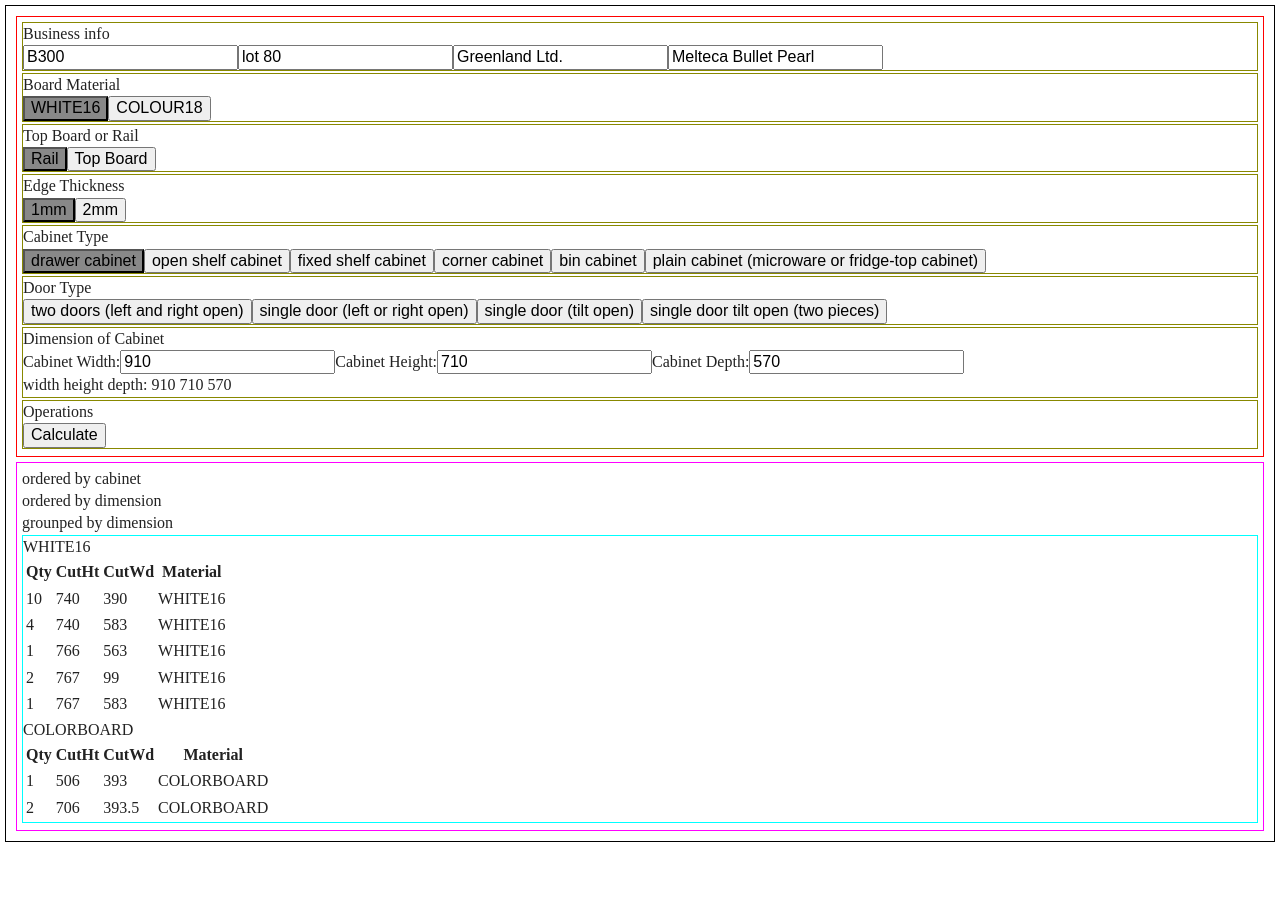
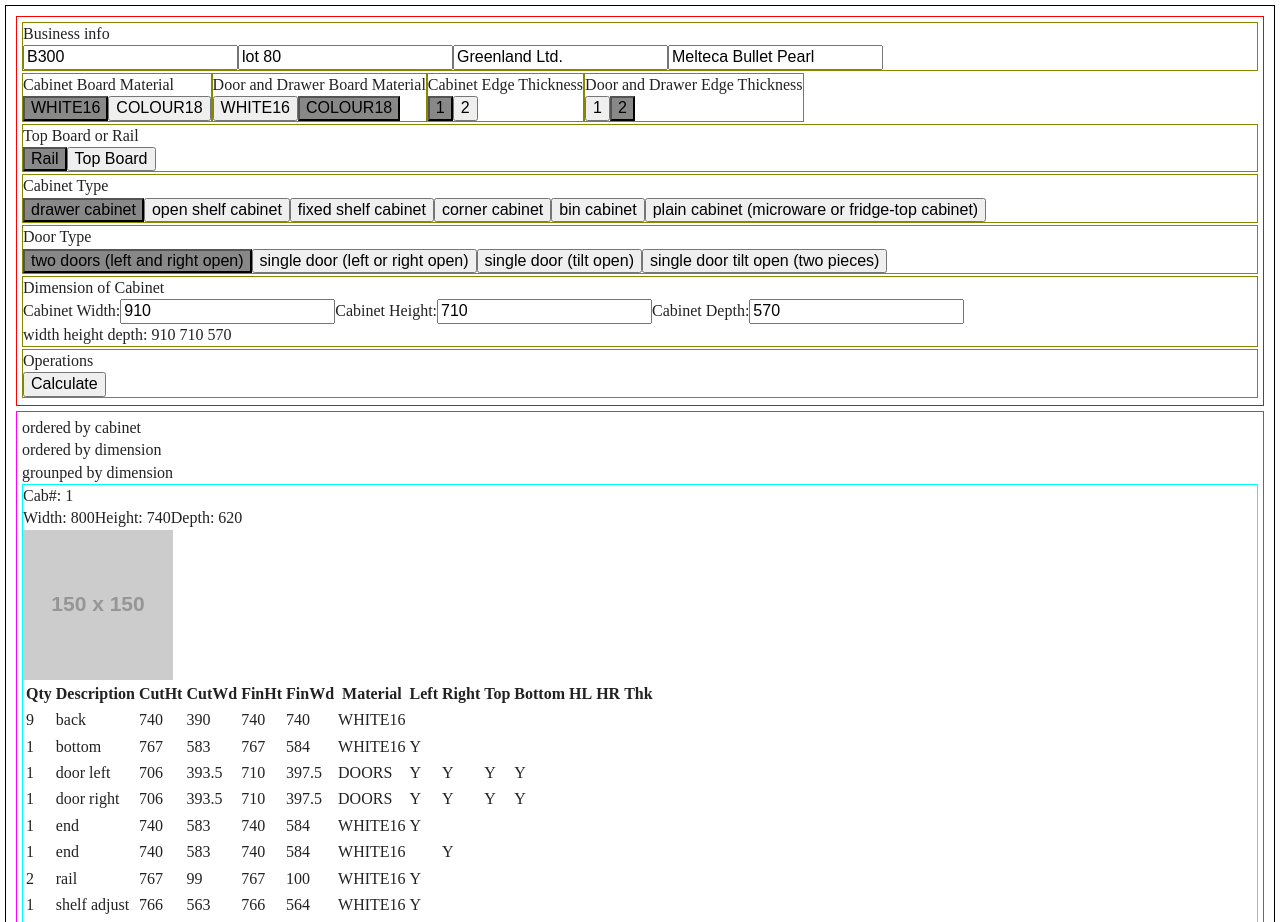
Before and after one commit to guanzhou-zhao/calculate-cabinet-plan, a React app: page / in a window 1280 px wide. Shown: the top 922 px of the page. Before the commit the page ends 847 px from the top, so only its background shows below. Built offline with nearby package versions, Linux system fonts and the light colour scheme; placeholder pictures from the web are drawn by us.

Commit message:
All button works, fix issues #28, #29

```diff
--- a/css/components.css
+++ b/css/components.css
@@ -14,6 +14,10 @@ body {
 .ctl-part {
   margin-bottom: 2px;
   border: 1px solid #880;
+}
+
+.ctl-part.ctl-part-inline {
+  display: inline-block;
 }
 
 .ctl-part .button-isActive {
--- a/data/fake.js
+++ b/data/fake.js
@@ -15,18 +15,20 @@ var state = {
     ]
   },
   calcInfo: {
-    is16: true,
+    isCab16: true,
+    isDoor16: false,
+    isCab1mm: true,
+    isDoor1mm: false,
     isRail: true,
-    is1mm: true,
     cabType: 'dr',
-    doorType: '',
+    doorType: 'two',
     dimension: {
       width: 910,
       height: 710,
       depth: 570
     }
   },
-  activeList: 'quantity',
+  activeList: 'cabinet',
   calcResult: [
     {
       cabNum: '1',
--- a/data/rules.js
+++ b/data/rules.js
@@ -6,19 +6,37 @@ export default {
         desc: 'back',
         qty: 1,
         cutHt: 'height',
-        cutWd: 'width-1'
+        cutWd: 'width-1',
+        edge: {
+          L: false,
+          R: false,
+          T: false,
+          B: false
+        }
       },
       {
         desc: 'end',
         qty: 2,
         cutHt: 'height',
-        cutWd: 'depth-b-e'
+        cutWd: 'depth-cabBoard-cabEdge',
+        edge: {
+          L: true,
+          R: false,
+          T: false,
+          B: false
+        }
       },
       {
         desc: 'bottom',
         qty: 1,
-        cutHt: 'width-b*2',
-        cutWd: 'depth-b-e'
+        cutHt: 'width-cabBoard*2',
+        cutWd: 'depth-cabBoard-cabEdge',
+        edge: {
+          L: true,
+          R: false,
+          T: false,
+          B: false
+        }
       }
     ]
   },
@@ -28,8 +46,14 @@ export default {
       {
         desc: 'rail',
         qty: 2,
-        cutHt: 'width-b*2',
-        cutWd: '100'
+        cutHt: 'width-cabBoard*2',
+        cutWd: '100',
+        edge: {
+          L: true,
+          R: false,
+          T: false,
+          B: false
+        }
       }
     ]
   },
@@ -40,25 +64,49 @@ export default {
         desc: 'drawer bottom top',
         qty: 1,
         cutHt: 'width-108',
-        cutWd: '442'
+        cutWd: '442',
+        edge: {
+          L: false,
+          R: false,
+          T: false,
+          B: false
+        }
       },
       {
         desc: 'drawer bottom',
         qty: 2,
         cutHt: 'width-108',
-        cutWd: '492'
+        cutWd: '492',
+        edge: {
+          L: false,
+          R: false,
+          T: false,
+          B: false
+        }
       },
       {
         desc: 'drawer back top',
         qty: 1,
         cutHt: '70',
-        cutWd: 'width-120'
+        cutWd: 'width-120',
+        edge: {
+          L: false,
+          R: false,
+          T: true,
+          B: false
+        }
       },
       {
         desc: 'drawer back',
         qty: 2,
         cutHt: '145',
-        cutWd: 'width-120'
+        cutWd: 'width-120',
+        edge: {
+          L: false,
+          R: false,
+          T: true,
+          B: false
+        }
       }
     ]
   },
@@ -69,13 +117,27 @@ export default {
         desc: 'drawer front top',
         qty: 1,
         cutHt: '168',
-        cutWd: 'width-e*2-2'
+        cutWd: 'width-doorEdge*2-2',
+        isDoorOrDrawer: true,
+        edge: {
+          L: true,
+          R: true,
+          T: true,
+          B: true
+        }
       },
       {
         desc: 'drawer front',
         qty: 2,
         cutHt: '262',
-        cutWd: 'width-e*2-2'
+        cutWd: 'width-doorEdge*2-2',
+        isDoorOrDrawer: true,
+        edge: {
+          L: true,
+          R: true,
+          T: true,
+          B: true
+        }
       }
     ]
   }
--- a/src/components/App.js
+++ b/src/components/App.js
@@ -12,6 +12,7 @@ export default class App extends Component {
     this.handleListChange = this.handleListChange.bind(this);
     this.handleCalcDimensionChange = this.handleCalcDimensionChange.bind(this);
     this.handleCalculate = this.handleCalculate.bind(this);
+    this.handleButtonClick = this.handleButtonClick.bind(this);
   }
   handleListChange(newActiveList) {
     this.setState({
@@ -35,12 +36,21 @@ export default class App extends Component {
     });
     this.setState(newState);
   }
+  handleButtonClick(prop, value) {
+    var newState = update(this.state, {
+      calcInfo: {
+        [prop]:  {$set: value}
+      }
+    });
+    this.setState(newState);
+  }
   render () {
     return (
       <div>
         <ControlForm
           handleCalcDimensionChange = {this.handleCalcDimensionChange}
           handleCalculate = {this.handleCalculate}
+          handleButtonClick = {this.handleButtonClick}
           customer = {this.state.customer}
           calcInfo = {this.state.calcInfo} />
         <Lists
--- a/src/components/CabinetList.js
+++ b/src/components/CabinetList.js
@@ -20,7 +20,7 @@ export default class CabinetList extends Component {
             <td>{p.edge.B ? 'Y' : ''}</td>
             <td> </td>
             <td> </td>
-            <td></td>
+            <td>{p.edge.thk}</td>
         </tr>)
       }
     return rows;
@@ -51,10 +51,10 @@ export default class CabinetList extends Component {
                                 <th>FinHt</th>
                                 <th>FinWd</th>
                                 <th>Material</th>
-                                <th>L</th>
-                                <th>R</th>
-                                <th>T</th>
-                                <th>B</th>
+                                <th>Left</th>
+                                <th>Right</th>
+                                <th>Top</th>
+                                <th>Bottom</th>
                                 <th>HL</th>
                                 <th>HR</th>
                                 <th>Thk</th>
--- a/src/components/ControlForm.js
+++ b/src/components/ControlForm.js
@@ -6,6 +6,7 @@ export default class ControlForm extends Component {
     var calcInfo = this.props.calcInfo;
     var handleCalcDimensionChange = this.props.handleCalcDimensionChange;
     var handleCalculate = this.props.handleCalculate;
+    var handleButtonClick = this.props.handleButtonClick;
     return (
       <div className="l-top ctl">
           <div className="ctl-part">
@@ -17,45 +18,59 @@ export default class ControlForm extends Component {
                   <input type="text" name="board-color" placeholder="18mm board color" defaultValue={customer.colorBoard[0].color}/>
               </div>
           </div>
-          <div className="ctl-part">
-              <span className="ctl-part-header">Board Material</span>
+          <div className="ctl-part ctl-part-inline">
+              <span className="ctl-part-header">Cabinet Board Material</span>
               <div className="ctl-part-inputs">
-                  <input type="button" defaultValue="WHITE16" className={calcInfo.is16 ? 'button-isActive' : ''}/>
-                  <input type="button" defaultValue="COLOUR18" className={calcInfo.is16 ? ' ' : 'button-isActive'}/>
+                  <input type="button" onClick={()=>{handleButtonClick('isCab16', true)}} defaultValue="WHITE16" className={calcInfo.isCab16 ? 'button-isActive' : ''}/>
+                  <input type="button" onClick={()=>{handleButtonClick('isCab16', false)}} defaultValue="COLOUR18" className={calcInfo.isCab16 ? ' ' : 'button-isActive'}/>
+              </div>
+          </div>
+          <div className="ctl-part ctl-part-inline">
+              <span className="ctl-part-header">Door and Drawer Board Material</span>
+              <div className="ctl-part-inputs">
+                  <input type="button" onClick={()=>{handleButtonClick('isDoor16',true)}} defaultValue="WHITE16" className={calcInfo.isDoor16 ? 'button-isActive' : ''}/>
+                  <input type="button" onClick={()=>{handleButtonClick('isDoor16', false)}} defaultValue="COLOUR18" className={calcInfo.isDoor16 ? ' ' : 'button-isActive'}/>
+              </div>
+          </div>
+          <div className="ctl-part ctl-part-inline">
+              <span className="ctl-part-header">Cabinet Edge Thickness</span>
+              <div className="ctl-part-inputs">
+                  <input type="button" onClick={()=>{handleButtonClick('isCab1mm', true)}} defaultValue="1" className={calcInfo.isCab1mm ? 'button-isActive' : ''}/>
+                  <input type="button" onClick={()=>{handleButtonClick('isCab1mm', false)}} defaultValue="2" className={calcInfo.isCab1mm ? ' ' : 'button-isActive'}/>
+              </div>
+          </div>
+          <div className="ctl-part ctl-part-inline">
+              <span className="ctl-part-header">Door and Drawer Edge Thickness</span>
+              <div className="ctl-part-inputs">
+                  <input type="button" onClick={()=>{handleButtonClick('isDoor1mm', true)}} defaultValue="1" className={calcInfo.isDoor1mm ? 'button-isActive' : ''}/>
+                  <input type="button" onClick={()=>{handleButtonClick('isDoor1mm', false)}} defaultValue="2" className={calcInfo.isDoor1mm ? ' ' : 'button-isActive'}/>
               </div>
           </div>
           <div className="ctl-part">
               <span className="ctl-part-header">Top Board or Rail</span>
               <div className="ctl-part-inputs">
-                  <input type="button" defaultValue="Rail" className={calcInfo.isRail ? 'button-isActive' : ''}/>
-                  <input type="button" defaultValue="Top Board" className={calcInfo.isRail ? ' ' : 'button-isActive'}/>
-              </div>
-          </div>
-          <div className="ctl-part">
-              <span className="ctl-part-header">Edge Thickness</span>
-              <div className="ctl-part-inputs">
-                  <input type="button" defaultValue="1mm" className={calcInfo.is1mm ? 'button-isActive' : ''}/>
-                  <input type="button" defaultValue="2mm" className={calcInfo.is1mm ? ' ' : 'button-isActive'}/>
+                  <input type="button" onClick={()=>{handleButtonClick('isRail', true)}} defaultValue="Rail" className={calcInfo.isRail ? 'button-isActive' : ''}/>
+                  <input type="button" onClick={()=>{handleButtonClick('isRail', false)}} defaultValue="Top Board" className={calcInfo.isRail ? ' ' : 'button-isActive'}/>
               </div>
           </div>
           <div className="ctl-part">
               <span className="ctl-part-header">Cabinet Type</span>
               <div className="ctl-part-inputs">
-                  <input type="button" defaultValue="drawer cabinet" className={calcInfo.cabType == 'dr' ? 'button-isActive' : ''}/>
-                  <input type="button" defaultValue="open shelf cabinet" className={calcInfo.cabType == 'open-shelf' ? 'button-isActive' : ''}/>
-                  <input type="button" defaultValue="fixed shelf cabinet" className={calcInfo.cabType == 'fixed-shelf' ? 'button-isActive' : ''}/>
-                  <input type="button" defaultValue="corner cabinet" className={calcInfo.cabType == 'corner' ? 'button-isActive' : ''}/>
-                  <input type="button" defaultValue="bin cabinet" className={calcInfo.cabType == 'bin' ? 'button-isActive' : ''}/>
-                  <input type="button" defaultValue="plain cabinet (microware or fridge-top cabinet)" className={calcInfo.cabType == 'plain' ? 'button-isActive' : ''}/>
+                  <input type="button" onClick={()=>{handleButtonClick('cabType', 'dr')}} defaultValue="drawer cabinet" className={calcInfo.cabType == 'dr' ? 'button-isActive' : ''}/>
+                  <input type="button" onClick={()=>{handleButtonClick('cabType', 'open-shelf')}} defaultValue="open shelf cabinet" className={calcInfo.cabType == 'open-shelf' ? 'button-isActive' : ''}/>
+                  <input type="button" onClick={()=>{handleButtonClick('cabType', 'fixed-shelf')}} defaultValue="fixed shelf cabinet" className={calcInfo.cabType == 'fixed-shelf' ? 'button-isActive' : ''}/>
+                  <input type="button" onClick={()=>{handleButtonClick('cabType', 'corner')}} defaultValue="corner cabinet" className={calcInfo.cabType == 'corner' ? 'button-isActive' : ''}/>
+                  <input type="button" onClick={()=>{handleButtonClick('cabType', 'bin')}} defaultValue="bin cabinet" className={calcInfo.cabType == 'bin' ? 'button-isActive' : ''}/>
+                  <input type="button" onClick={()=>{handleButtonClick('cabType', 'plain')}} defaultValue="plain cabinet (microware or fridge-top cabinet)" className={calcInfo.cabType == 'plain' ? 'button-isActive' : ''}/>
               </div>
           </div>
           <div className="ctl-part">
               <span className="ctl-part-header">Door Type</span>
               <div className="ctl-part-inputs">
-                  <input type="button" defaultValue="two doors (left and right open)" className={calcInfo.doorType == 'two' ? 'button-isActive' : ''}/>
-                  <input type="button" defaultValue="single door (left or right open)" className={calcInfo.doorType == 'single' ? 'button-isActive' : ''}/>
-                  <input type="button" defaultValue="single door (tilt open)" className={calcInfo.doorType == 'tilt' ? 'button-isActive' : ''}/>
-                  <input type="button" defaultValue="single door tilt open (two pieces)" className={calcInfo.doorType == 'tilt2' ? 'button-isActive' : ''}/>
+                  <input type="button" onClick={()=>{handleButtonClick('doorType', 'two')}} defaultValue="two doors (left and right open)" className={calcInfo.doorType == 'two' ? 'button-isActive' : ''}/>
+                  <input type="button" onClick={()=>{handleButtonClick('doorType', 'single')}} defaultValue="single door (left or right open)" className={calcInfo.doorType == 'single' ? 'button-isActive' : ''}/>
+                  <input type="button" onClick={()=>{handleButtonClick('doorType', 'tilt')}} defaultValue="single door (tilt open)" className={calcInfo.doorType == 'tilt' ? 'button-isActive' : ''}/>
+                  <input type="button" onClick={()=>{handleButtonClick('doorType', 'tilt2')}} defaultValue="single door tilt open (two pieces)" className={calcInfo.doorType == 'tilt2' ? 'button-isActive' : ''}/>
               </div>
           </div>
           <div className="ctl-part">
--- a/src/tools/cabMaker.js
+++ b/src/tools/cabMaker.js
@@ -12,26 +12,24 @@ export default function getCab(state) {
   var width = state.calcInfo.dimension.width;
   var height = state.calcInfo.dimension.height;
   var depth = state.calcInfo.dimension.depth;
-  var b = state.calcInfo.is16 ? 16 : 18;
-  var e = state.calcInfo.is1mm ? 1 : 2;
+  var cabBoard = state.calcInfo.isCab16 ? 16 : 18;
+  var doorBoard = state.calcInfo.isDoor16 ? 16 : 18;
+  var cabEdge = state.calcInfo.isCab1mm ? 1 : 2;
+  var doorEdge = state.calcInfo.isDoor1mm ? 1 : 2;
   for (let pieceRule of cabRules) {
     var piece = {};
     piece.qty = pieceRule.qty;
     piece.desc = pieceRule.desc;
     piece.cutHt = eval(pieceRule.cutHt);
     piece.cutWd = eval(pieceRule.cutWd);
-    piece.material = state.calcInfo.is16 ? 'WHITE16' : 'COLOUR18';
+    piece.material = pieceRule.isDoorOrDrawer ? (state.calcInfo.isDoor16 ? 'WHITE16' : 'COLOUR18') : (state.calcInfo.isCab16 ? 'WHITE16' : 'COLOUR18');
     piece.cabInfo = {
       cabNum: cab.cabNum,
       cabDimension: cab.cabDimension,
       cabType: cab.cabType
     }
-    piece.edge = {
-      L: false,
-      R: false,
-      T: false,
-      B: false
-    }
+    piece.edge = pieceRule.edge;
+    piece.edge.thk = pieceRule.isDoorOrDrawer ? (state.calcInfo.isDoor1mm ? '1mm' : '2mm') : (state.calcInfo.isCab1mm ? '1mm' : '2mm');
     cab.pieces.push(piece);
   }
 
```
